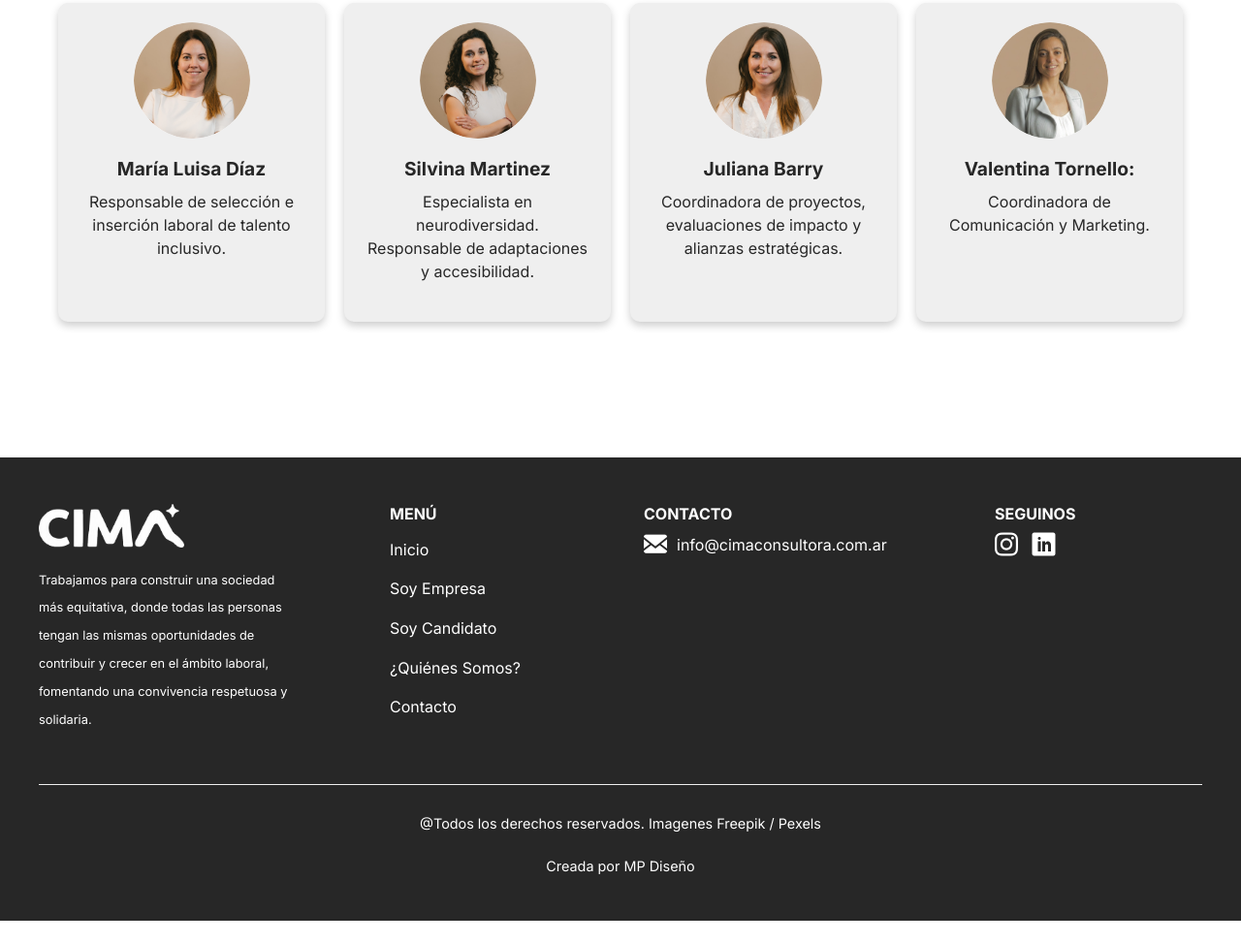
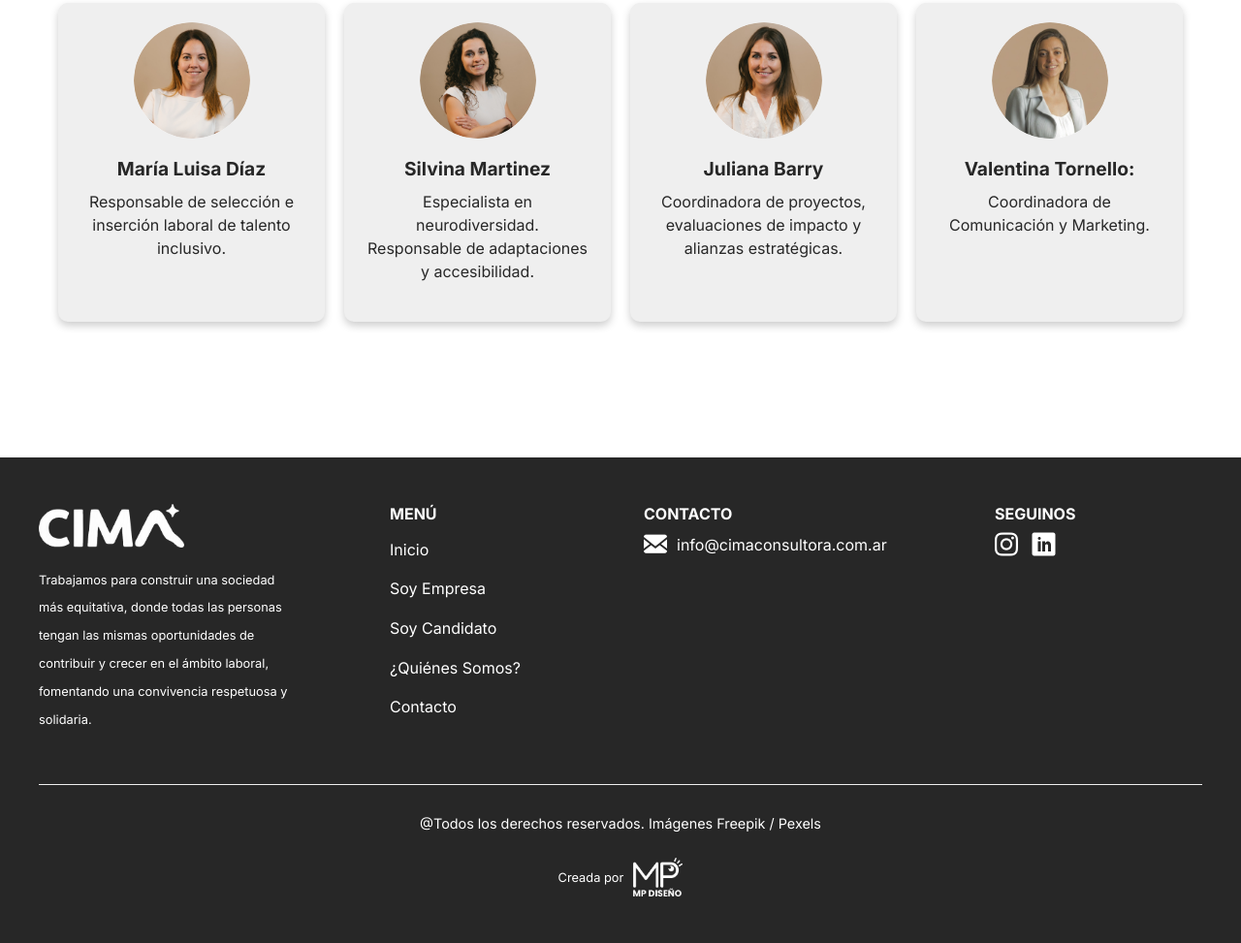
Before and after one commit to Maribel-17/LandingCimaConsultora, a plain HTML site: page index.html in a window 1280 px wide. Shown: the part 3648-4621 px from the top of the page at 97% size. Before the commit the page ends 4598 px from the top, so only its background shows below. Drawn offline with nearby package versions, Linux system fonts and the light colour scheme; a script that the page names is missing; files whose address does not match are found by name.

Commit message:
se eliminaron fotos antiguas y se agrega el logo de MP DISEÑO

```diff
--- a/css/footer.css
+++ b/css/footer.css
@@ -109,6 +109,31 @@ footer h3 {
   margin-right: 10px;
 }
 
+.creditos {
+  display: flex;
+  align-items: center;
+  gap: 10px;
+  justify-content: center;
+  margin-top: 10px;
+}
+
+.creditos a {
+  display: flex;
+  align-items: center;
+  gap: 6px;
+  text-decoration: none;
+  color: inherit;
+}
+
+.creditos a:hover {
+  opacity: 0.8;
+}
+
+.logo-mp {
+  height: 40px;
+  width: auto;
+}
+
 
 @media (min-width: 768px) {
 
--- a/index.html
+++ b/index.html
@@ -284,9 +284,15 @@
       </div>
 
       <div class="derechos">
-        <p>@Todos los derechos reservados. Imagenes Freepik / Pexels</p>
-        <a href="https://wa.me/5492616514720" target="_blank">Creada por MP Diseño</a>
-      </div>
+  <p>@Todos los derechos reservados. Imágenes Freepik / Pexels</p>
+
+  <div class="creditos">
+    <span>Creada por</span>
+    <a href="https://mpestudiodisenio.com.ar/" target="_blank">
+      <img src="./img/LOGO MP DISEÑO NUEVO blanco.png" alt="MP Diseño" class="logo-mp" />
+    </a>
+  </div>
+</div>
     </div>
   </footer>
 
```
Also changed, not shown: img/LOGO MP DISEÑO NUEVO blanco.png (added), img/foto Juliana Barry.png (deleted), img/foto Maria Luisa Diaz.png (deleted), img/foto Silvina Martinez.png (deleted).
